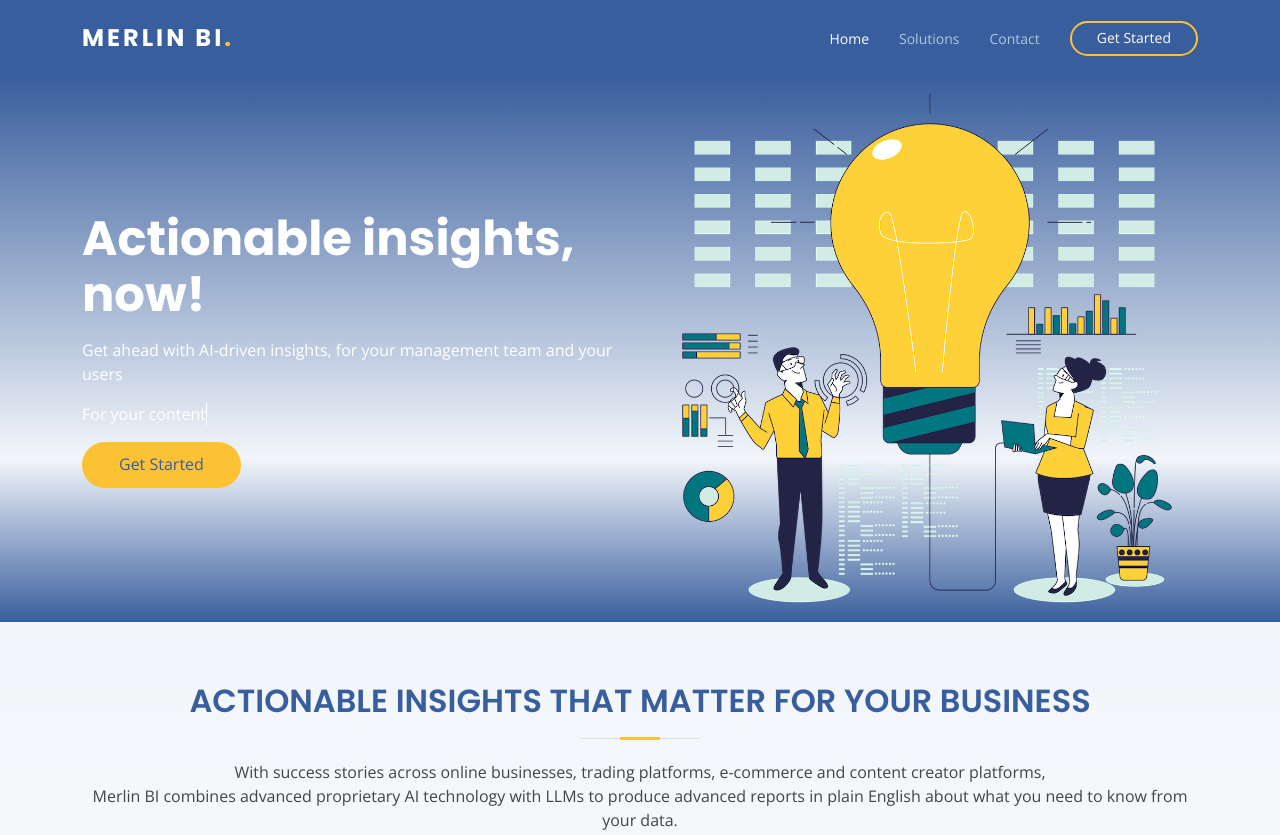
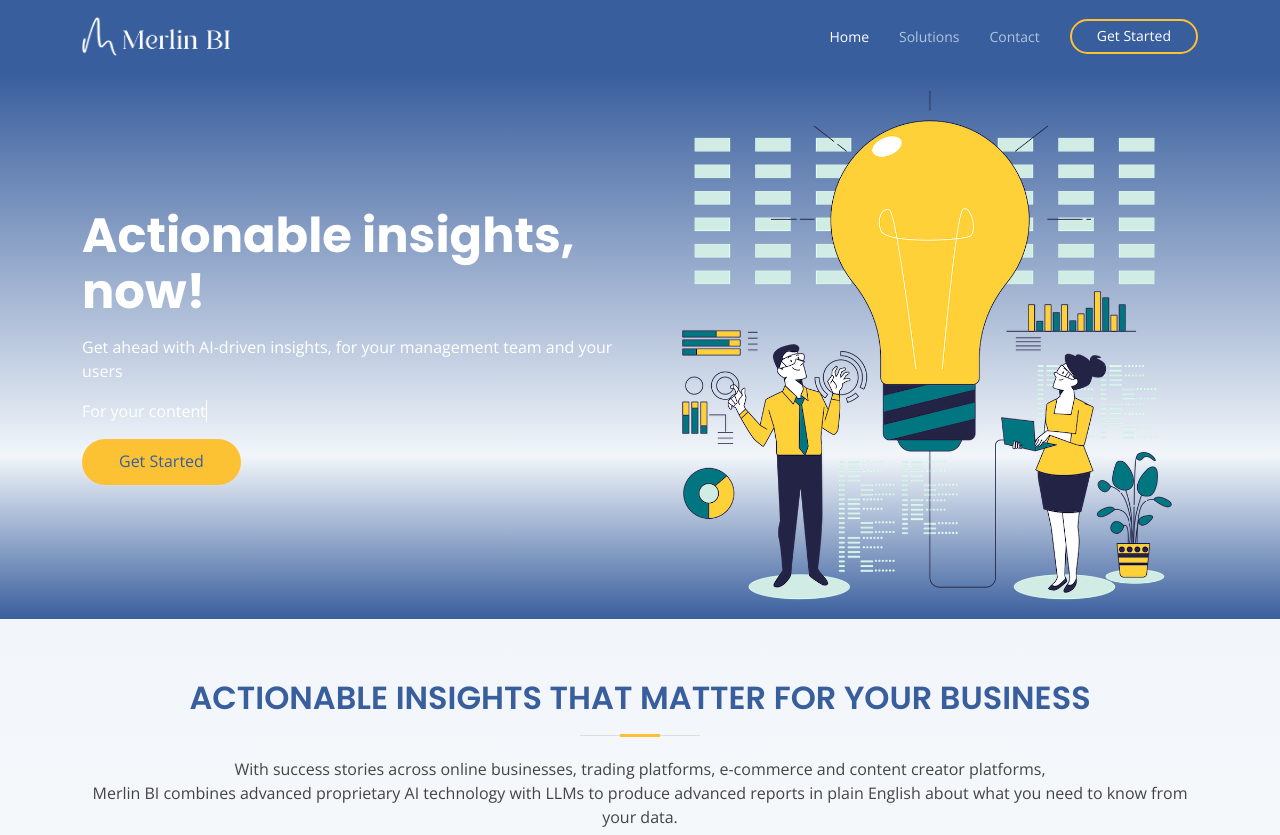
Before and after one commit to gil-merlin/merlinbi-public-site, a plain HTML site: page index.html in a window 1280 px wide. Shown: the top 835 px of the page. Drawn offline with nearby package versions, Linux system fonts and the light colour scheme.

Commit message:
Homepage logo

```diff
--- a/index.html
+++ b/index.html
@@ -44,9 +44,9 @@
     <div class="container d-flex align-items-center justify-content-between">
 
       <div class="logo">
-        <h1><a href="index.html">Merlin BI<span>.</span></a></h1>
+        <!--<h1><a href="index.html">Merlin BI<span>.</span></a></h1>-->
         <!-- Uncomment below if you prefer to use an image logo -->
-        <!-- <a href="index.html"><img src="assets/img/logo.png" alt="" class="img-fluid"></a>-->
+        <a href="index.html"><img src="assets/img/logo.png" alt="Merlin BI" class="img-fluid"></a>
       </div>
 
       <nav id="navbar" class="navbar">
```
Also changed, not shown: assets/img/logo.png (added).
